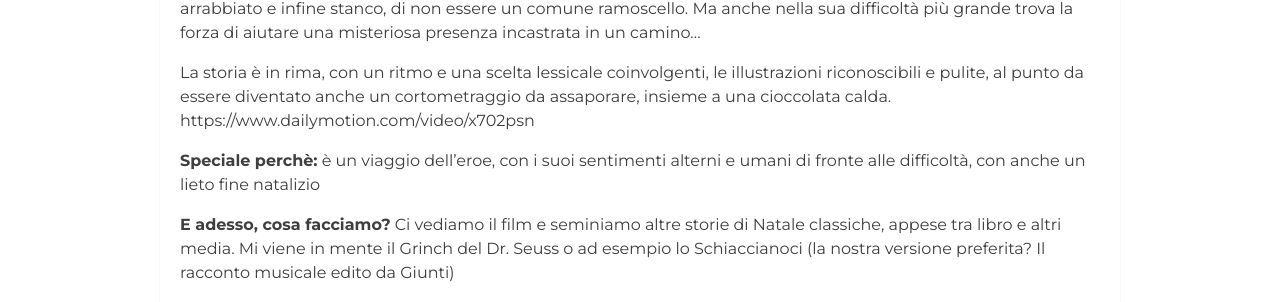
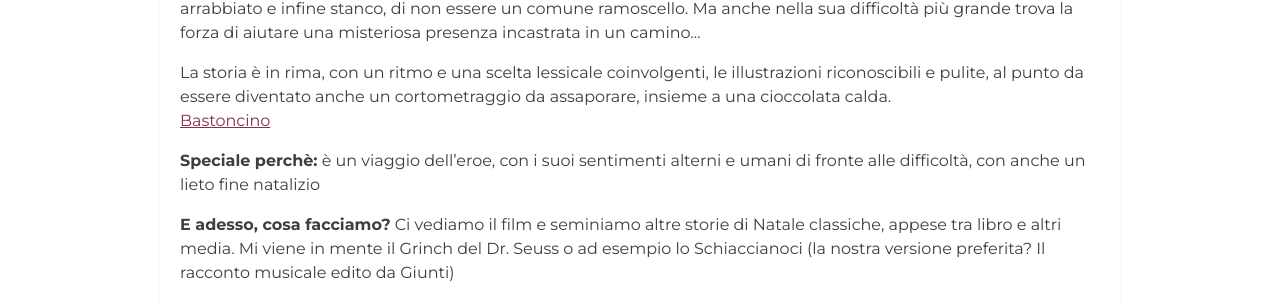
Before and after one commit to marste/lara, a Jekyll site: the page built from _posts/2021-12-15-babbo-natale.md, in a window 1280 px wide. Shown: the part 983-1285 px from the top of the page. Built offline with Jekyll 4.4.1, drawn with Linux system fonts in a browser that asks for light colours; some web fonts are replaced.

Commit message:
Added new post

```diff
--- a/_posts/2021-12-15-babbo-natale.md
+++ b/_posts/2021-12-15-babbo-natale.md
@@ -22,7 +22,7 @@ La storia narra il viaggio del Signor Bastoncino, padre di una famiglia di ramet
 Ma anche nella sua difficoltà più grande trova la forza di aiutare una misteriosa presenza incastrata in un camino…
 
 La storia è in rima, con un ritmo e una scelta lessicale coinvolgenti, le illustrazioni riconoscibili e pulite, al punto da essere diventato anche un cortometraggio da assaporare, insieme a una cioccolata calda.
-https://www.dailymotion.com/video/x702psn
+<a href="https://www.dailymotion.com/video/x702psn" target="_blank">Bastoncino</a>
 
 
 
```
